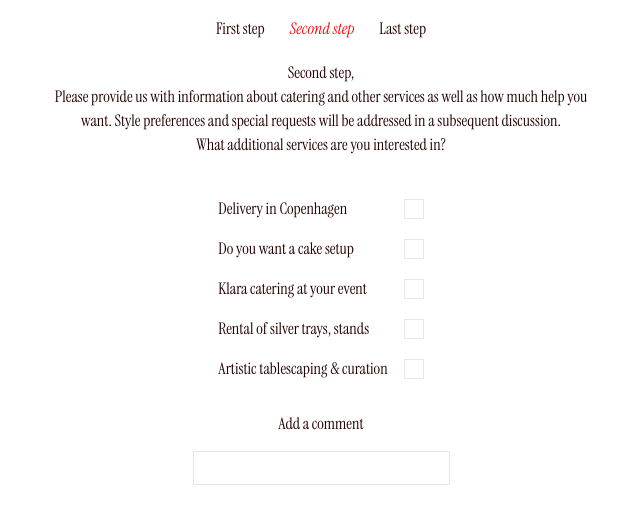
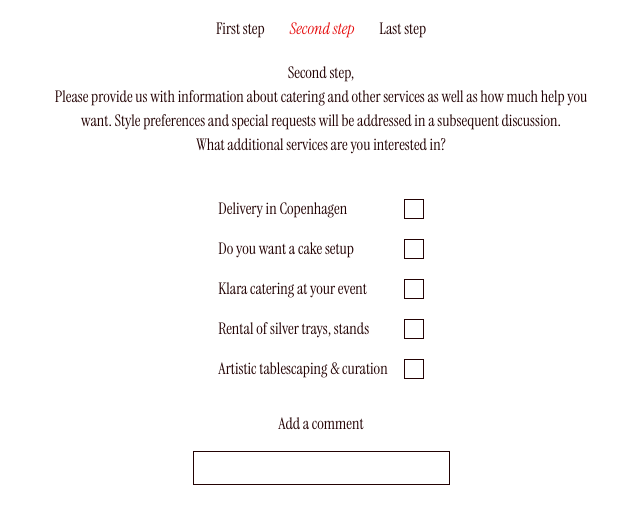
Before and after one commit to annikenB/Klarastablee, an Astro site: page /steptwo in a window 1280 px wide. Shown: the part 253-775 px from the top of the page, without its empty margins (319-959 px from the left). Built offline with nearby package versions, Linux system fonts and the light colour scheme; Astro itself is replaced by a stand-in of ours; a web font is replaced by a local one.

Commit message:
styligstep

```diff
--- a/src/components/Linkbutton.astro
+++ b/src/components/Linkbutton.astro
@@ -10,7 +10,7 @@ const variantStyles = {
   primary:
     " border-1 !border-primary-500 text-primary-500 hover:bg-primary-500 hover:text-beige-100 font-display px-18 py-2",
   secondary:
-    " border-2 border-primary-900 text-primary-900 hover:bg-primary-900 hover:text-beige-100 font-display px-18 py-2",
+    " border-1 !border-primary-900 text-primary-900 hover:bg-primary-900 hover:text-beige-100 font-display px-18 py-2",
 };
 
 const linkClass = `${baseStyles} ${variantStyles[variant] || variantStyles.primary}`;
--- a/src/pages/stepone.astro
+++ b/src/pages/stepone.astro
@@ -30,20 +30,26 @@ import { Image } from "astro:assets";
         type="number"
         min="10"
         value="10"
-        class="border border-primary-900 px-3 py-1 w-32 text-center font-display"
+        class="border-1 !border-primary-900 px-3 py-1 w-32 text-center font-display"
       />
     </div>
 
     <div class="text-center max-w-xl px-4 mb-6">
       <p class="mb-2 text-base">Add a comment about preferred flavours</p>
-      <input type="text" class="border px-3 py-1 w-full text-center" />
+      <input
+        type="text"
+        class="border-1 !border-primary-900 px-3 py-1 w-full text-center"
+      />
     </div>
 
     <div class="text-center max-w-xl px-4">
       <p class="mb-2 text-base">
         Do you have any dietary restrictions we should consider?
       </p>
-      <input type="text" class="border px-3 py-1 w-full text-center" />
+      <input
+        type="text"
+        class="border-1 !border-primary-900 px-3 py-1 w-full text-center"
+      />
     </div>
 
     <div class="mt-md mx-auto">
--- a/src/pages/stepthree.astro
+++ b/src/pages/stepthree.astro
@@ -36,7 +36,7 @@ import { Image } from "astro:assets";
         name="comment"
         rows="8"
         placeholder="Write your thoughts here..."
-        class="border text-beige-700 w-[500px] px-4 py-3 rounded-none resize-none font-display"
+        class="border-1 !border-primary-900 text-beige-700 w-[500px] px-4 py-3 rounded-none resize-none font-display"
       ></textarea>
     </div>
 
@@ -50,7 +50,7 @@ import { Image } from "astro:assets";
         type="file"
         accept="image/*"
         multiple
-        class="block border text-beige-700 w-[500px] px-4 py-2 cursor-pointer font-display"
+        class="block border-1 !border-primary-900 text-beige-700 w-[500px] px-4 py-2 cursor-pointer font-display"
       />
     </div>
 
--- a/src/pages/steptwo.astro
+++ b/src/pages/steptwo.astro
@@ -32,46 +32,59 @@ import { Image } from "astro:assets";
       <label class="flex items-center justify-between gap-4 cursor-pointer">
         <p>Delivery in Copenhagen</p>
         <input type="checkbox" name="hibiscus" class="peer hidden" />
-        <div class="w-5 h-5 border border-primary-800 peer-checked:bg-primary-500 transition-colors"></div>
+        <div
+          class="w-5 h-5 border-1 !border-primary-900 peer-checked:bg-primary-500 transition-colors"
+        >
+        </div>
       </label>
 
       <label class="flex items-center justify-between gap-4 cursor-pointer">
         <p>Do you want a cake setup</p>
-        <input type="checkbox" name="elderflower" class="peer hidden" />
-        <div class="w-5 h-5 border border-primary-800 peer-checked:bg-primary-500 transition-colors"></div>
+        <input type="checkbox" name="hibiscus" class="peer hidden" />
+        <div
+          class="w-5 h-5 border-1 !border-primary-900 peer-checked:bg-primary-500 transition-colors"
+        >
+        </div>
       </label>
 
       <label class="flex items-center justify-between gap-4 cursor-pointer">
         <p>Klara catering at your event</p>
         <input type="checkbox" name="mascarpone" class="peer hidden" />
-        <div class="w-5 h-5 border border-primary-800 peer-checked:bg-primary-500 transition-colors"></div>
+        <div
+          class="w-5 h-5 border-1 !border-primary-900 peer-checked:bg-primary-500 transition-colors"
+        >
+        </div>
       </label>
 
       <label class="flex items-center justify-between gap-4 cursor-pointer">
         <p>Rental of silver trays, stands</p>
         <input type="checkbox" name="egg" class="peer hidden" />
-        <div class="w-5 h-5 border border-primary-800 peer-checked:bg-primary-500 transition-colors"></div>
+        <div
+          class="w-5 h-5 border-1 !border-primary-900 peer-checked:bg-primary-500 transition-colors"
+        >
+        </div>
       </label>
 
       <label class="flex items-center justify-between gap-4 cursor-pointer">
         <p>Artistic tablescaping & curation</p>
         <input type="checkbox" name="sugar2" class="peer hidden" />
-        <div class="w-5 h-5 border border-primary-800 peer-checked:bg-primary-500 transition-colors"></div>
+        <div
+          class="w-5 h-5 border-1 !border-primary-900 peer-checked:bg-primary-500 transition-colors"
+        >
+        </div>
       </label>
     </div>
     <div class="text-center max-w-xl px-4">
-      <p class="m-xs text-base">
-        Add a comment
-      </p>
-      <input type="text" class="border px-3 py-1 w-full text-center" />
+      <p class="m-xs text-base">Add a comment</p>
+      <input
+        type="text"
+        class="px-3 border-1 !border-primary-900 py-1 w-full text-center"
+      />
     </div>
-        <!-- knapperne -->
-        <div class="mt-md">
-          <Linkbutton href="/stepone" label="Back" variant="secondary" />
-          <Linkbutton href="/stepthree" label="Next" variant="secondary" />
-
-      </div>
-    </div>
+    <!-- knapperne -->
+    <div class="mt-md">
+      <Linkbutton href="/stepone" label="Back" variant="secondary" />
+      <Linkbutton href="/stepthree" label="Next" variant="secondary" />
     </div>
   </div>
 </MainLayout>
```
